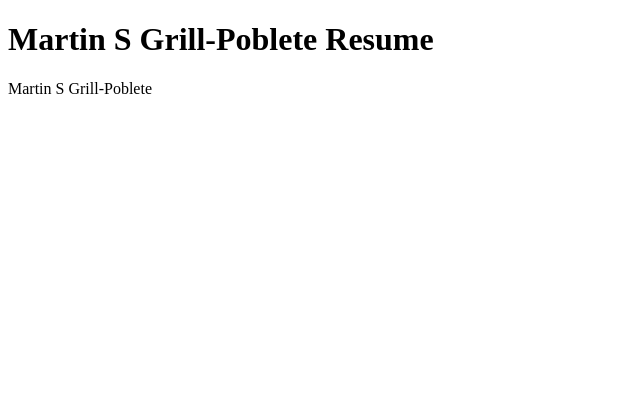
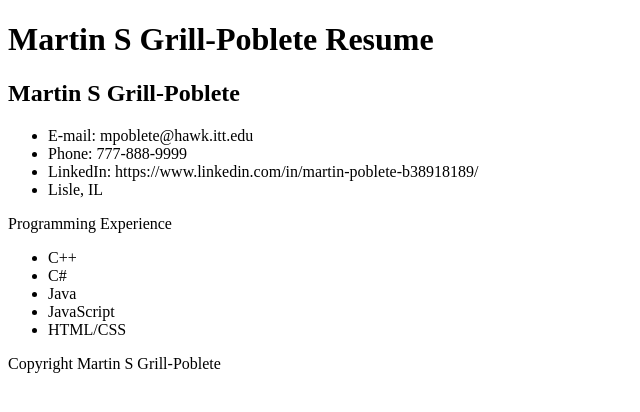
Before and after one commit to Pobletem/project-one, a plain HTML site: page resume/index.html in a window 1280 px wide. Shown: the whole page, without its empty margins (0-640 px from the left). Drawn offline with Linux system fonts and the light colour scheme.

Commit message:
add basic resume information

```diff
--- a/resume/index.html
+++ b/resume/index.html
@@ -9,10 +9,31 @@
       <h1>Martin S Grill-Poblete Resume</h1>
     </header>
     <main id="content">
+      <article id="resume">
+        <header>
 
+        </header>
+        <h2>Martin S Grill-Poblete</h2>
+        <ul>
+          <li>E-mail: mpoblete@hawk.itt.edu</li>
+          <li>Phone: 777-888-9999</li>
+          <li>LinkedIn: https://www.linkedin.com/in/martin-poblete-b38918189/</li>
+          <li>Lisle, IL</li>
+        </ul>
+        <header>
+          Programming Experience
+        </header>
+        <ul>
+          <li>C++</li>
+          <li>C#</li>
+          <li>Java</li>
+          <li>JavaScript</li>
+          <li>HTML/CSS</li>
+        </ul>
+      </article>
     </main>
     <footer id="footer">
-      <p>Martin S Grill-Poblete</p>
+      <p>Copyright Martin S Grill-Poblete</p>
     </footer>
   </body>
 </html>
```
